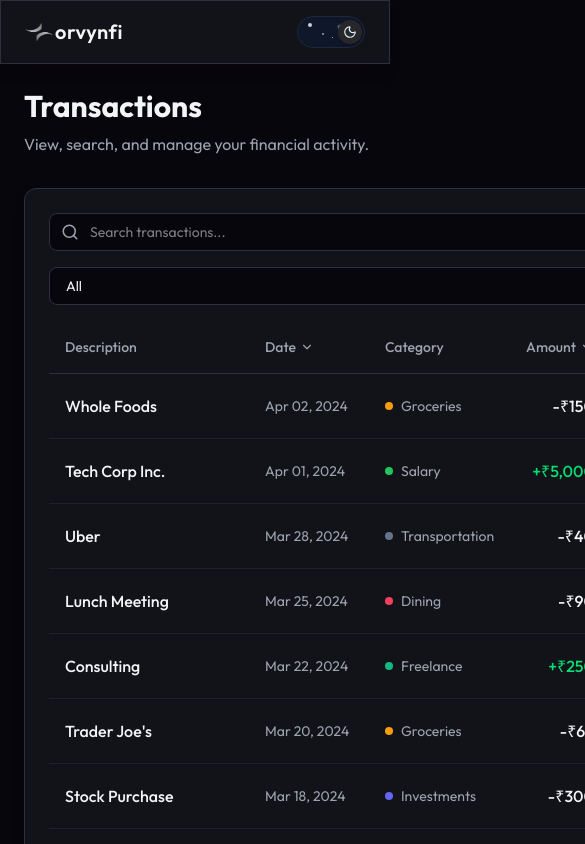
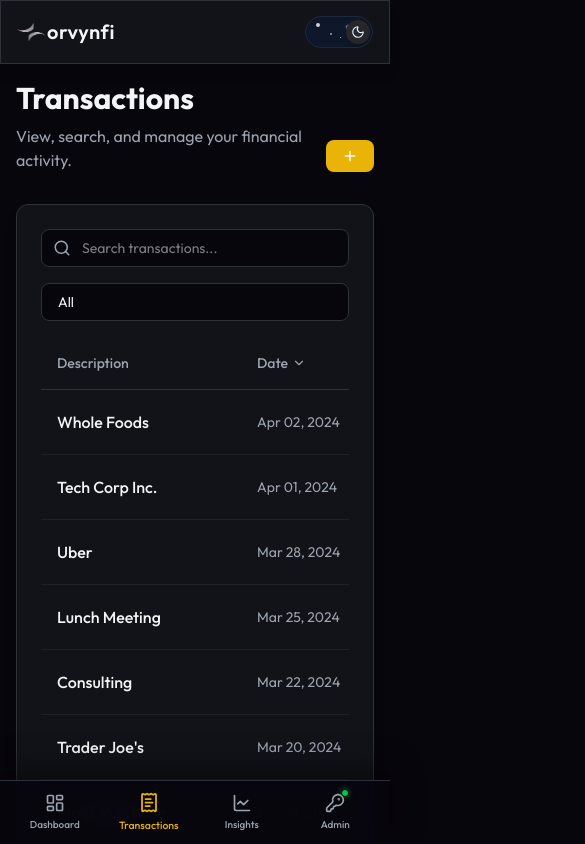
Before and after one commit to XSTRANGER-7/zorvyn-fi, a React (Vite) app: page /transactions in a window 390 px wide. Shown: the top 844 px of the page, 585 px wide, since content can reach past the window. Built offline with nearby package versions, Linux system fonts and the light colour scheme.

Commit message:
responsiveness added for phone screen sizes & mobilenavbar added

```diff
--- a/index.html
+++ b/index.html
@@ -9,10 +9,7 @@
     <style>
       #splash-screen {
         position: fixed;
-        top: 0;
-        left: 0;
-        width: 100vw;
-        height: 100vh;
+        inset: 0;
         background-color: #08060d;
         display: flex;
         flex-direction: column;
@@ -95,6 +92,23 @@
       @keyframes fade-in-slide-text {
         100% { opacity: 1; transform: translateX(0); }
       }
+
+      /* Mobile Responsiveness for Splash Screen */
+      @media (max-width: 768px) {
+        .logo-wrapper {
+          width: 45px;
+          height: 45px;
+          transform: translateX(50px) scale(1.4);
+        }
+        .splash-text-part {
+          font-size: 2.2rem;
+          transform: translateX(-25px);
+          top: 1px;
+        }
+        @keyframes logo-shrink-move {
+          100% { transform: translate(0, 3px) scale(1); }
+        }
+      }
     </style>
   </head>
   <body>
--- a/src/components/charts/BalanceChart.tsx
+++ b/src/components/charts/BalanceChart.tsx
@@ -2,7 +2,7 @@ import { useMemo, useState, useEffect } from 'react';
 import { AreaChart, Area, BarChart, Bar, XAxis, YAxis, Tooltip, ResponsiveContainer, CartesianGrid, Cell } from 'recharts';
 import { useTransactionStore } from '../../store/useTransactionStore';
 import { formatCurrency, cn } from '../../utils/helpers';
-import { format, parseISO, startOfMonth, endOfMonth, eachDayOfInterval, isBefore, isSameDay } from 'date-fns';
+import { format, parseISO, endOfMonth, eachDayOfInterval, isBefore, isSameDay } from 'date-fns';
 import { BarChart3, TrendingUp } from 'lucide-react';
 
 export function BalanceChart() {
@@ -109,7 +109,7 @@ export function BalanceChart() {
       </div>
 
       {/* Chart Canvas */}
-      <div className="h-72 w-full mt-2">
+      <div className="h-64 sm:h-72 w-full mt-2">
         <ResponsiveContainer width="100%" height="100%">
           {chartType === 'area' ? (
             <AreaChart data={data} margin={{ top: 10, right: 0, left: -20, bottom: 0 }}>
--- a/src/components/layout/DashboardLayout.tsx
+++ b/src/components/layout/DashboardLayout.tsx
@@ -1,21 +1,21 @@
 import { Outlet } from 'react-router-dom';
 import { Navbar } from './Navbar';
 import { Sidebar } from './Sidebar';
-// import { Footer } from './Footer';
+import { MobileNav } from './MobileNav';
 
 export function DashboardLayout() {
   return (
     <div className="min-h-screen bg-finance-dark text-finance-textMain font-sans flex flex-col transition-colors duration-300">
       <Navbar />
-      <div className="flex flex-1 pt-16">
+      <div className="flex flex-1 pt-16 pb-16 md:pb-0 min-w-0 w-full overflow-hidden">
         <Sidebar />
-        <main className="flex-1 md:pl-64 flex flex-col items-center">
-          <div className="w-full max-w-6xl p-6 lg:p-8 animate-in fade-in slide-in-from-bottom-4 duration-700 flex-1">
+        <main className="flex-1 md:pl-64 flex flex-col items-center min-w-0 w-full overflow-x-hidden">
+          <div className="w-full max-w-6xl p-4 md:p-6 lg:p-8 animate-in fade-in slide-in-from-bottom-4 duration-700 flex-1 min-w-0">
             <Outlet />
           </div>
-      {/* <Footer /> */}
         </main>
       </div>
+      <MobileNav />
     </div>
   );
 }
--- /dev/null
+++ b/src/components/layout/MobileNav.tsx
@@ -0,0 +1,48 @@
+import { NavLink } from 'react-router-dom';
+import { LayoutDashboard, ReceiptText, LineChart, KeyRound } from 'lucide-react';
+import { cn } from '../../utils/helpers';
+import { useAuthStore } from '../../store/useAuthStore';
+
+export function MobileNav() {
+  const { role, toggleRole } = useAuthStore();
+
+  const links = [
+    { to: '/', icon: LayoutDashboard, label: 'Dashboard' },
+    { to: '/transactions', icon: ReceiptText, label: 'Transactions' },
+    { to: '/insights', icon: LineChart, label: 'Insights' },
+  ];
+
+  return (
+    <nav className="fixed bottom-0 left-0 right-0 h-16 border-t border-finance-border bg-finance-dark/95 backdrop-blur-xl md:hidden flex items-center justify-around z-50 px-2 shadow-[0_-10px_30px_rgba(0,0,0,0.5)]">
+      {links.map((link) => (
+        <NavLink
+           key={link.to}
+           to={link.to}
+           className={({ isActive }) =>
+             cn(
+               "flex flex-col items-center justify-center w-full h-full gap-1 transition-colors",
+               isActive
+                 ? "text-finance-accent scale-105"
+                 : "text-finance-textMuted hover:text-finance-textMain"
+             )
+           }
+        >
+          <link.icon size={20} />
+          <span className="text-[10px] font-medium">{link.label}</span>
+        </NavLink>
+      ))}
+      <button
+        onClick={toggleRole}
+        className="flex flex-col items-center justify-center w-full h-full gap-1 text-finance-textMuted hover:text-finance-textMain transition-colors active:scale-95"
+      >
+        <div className="relative">
+          <KeyRound size={20} />
+          {role === 'admin' && (
+            <div className="absolute -top-1 -right-1 w-2 h-2 bg-green-500 rounded-full border border-finance-dark shadow-[0_0_5px_rgba(34,197,94,0.5)]" />
+          )}
+        </div>
+        <span className="text-[10px] font-medium capitalize">{role}</span>
+      </button>
+    </nav>
+  );
+}
--- a/src/components/layout/Navbar.tsx
+++ b/src/components/layout/Navbar.tsx
@@ -2,7 +2,7 @@ import { ThemeToggle } from './ThemeToggle';
 
 export function Navbar() {
   return (
-    <header className="fixed top-0 left-0 right-0 h-16 border-b border-finance-border glass z-50 px-6 flex items-center justify-between">
+    <header className="fixed top-0 left-0 right-0 h-16 border-b border-finance-border glass z-50 px-4 md:px-6 flex items-center justify-between">
       <div
         className="flex items-center gap-1 cursor-pointer"
         onClick={() => window.location.reload()}
--- a/src/index.css
+++ b/src/index.css
@@ -29,6 +29,7 @@
 
   body {
     @apply bg-finance-dark text-finance-textMain antialiased font-sans;
+    overflow-x: hidden;
   }
 
   #root {
--- a/src/pages/Dashboard.tsx
+++ b/src/pages/Dashboard.tsx
@@ -25,7 +25,7 @@ export function Dashboard() {
   }, [transactions]);
 
   return (
-    <div className="space-y-8">
+    <div className="space-y-6 md:space-y-8">
       <header>
         <h1 className="text-3xl font-bold mb-2">Overview</h1>
         <p className="text-finance-textMuted">Welcome back, here's your financial snapshot.</p>
```
